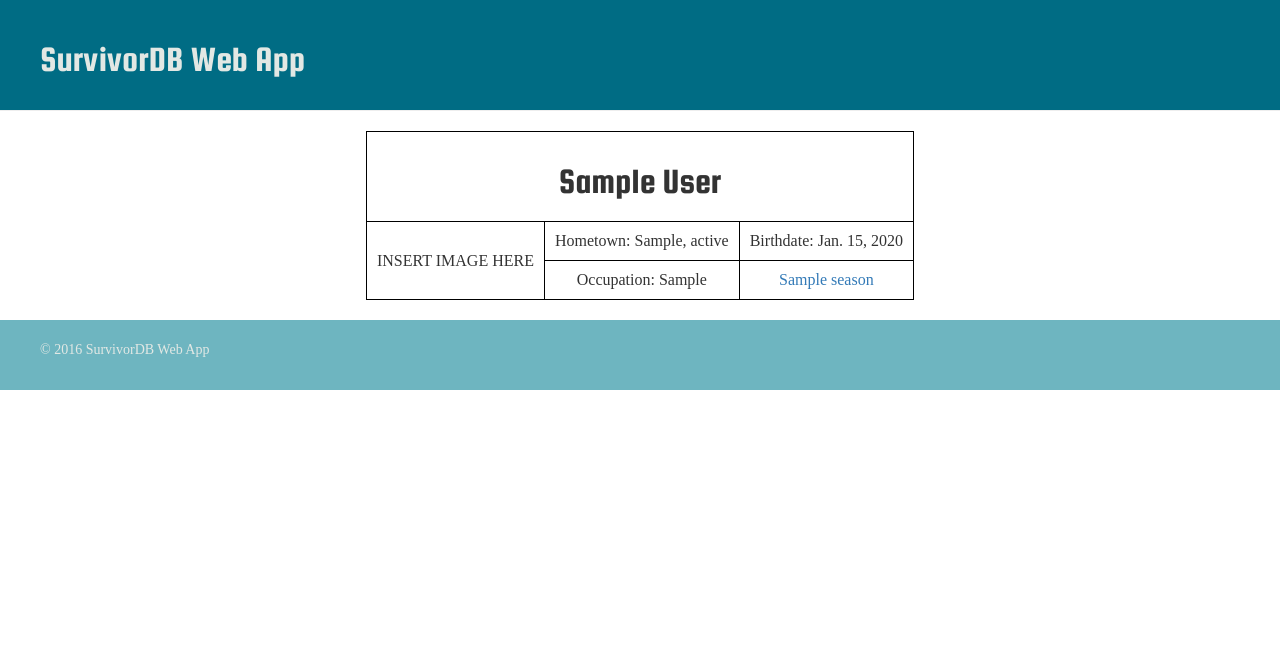
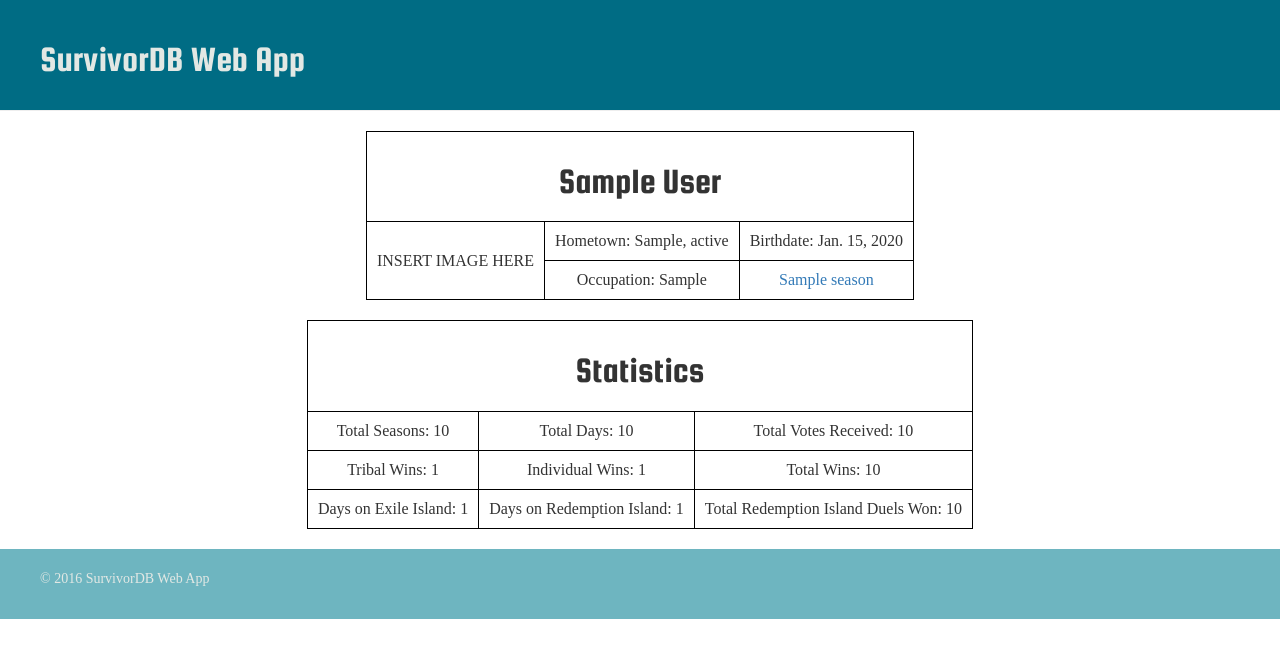
Before and after one commit to christianhoward/survivordb, a Django app: page /player/1/ in a window 1280 px wide. Shown: the top 658 px of the page. Run offline with Django 3.2, Linux system fonts and the light colour scheme; tables that the repository leaves empty hold one stand-in row (values such as "Sample post"); some libraries are stand-ins or nearby versions; some web fonts are replaced.

Commit message:
Updated Models, Views, and Template to include statistics.

```diff
--- a/webapp/models.py
+++ b/webapp/models.py
@@ -31,7 +31,6 @@ class Season(models.Model):
         return self.seasonname
 
 class PxS(models.Model):
-    # Do I need a primary key on this? PROBABLY -- One to many relationship: one player, potential multiple seaons
     pid = models.ForeignKey('Player', on_delete = models.CASCADE,)
     sid = models.ForeignKey('Season', on_delete = models.CASCADE,)
     # position they finished in
--- a/webapp/templates/webapp/player.html
+++ b/webapp/templates/webapp/player.html
@@ -14,4 +14,27 @@
         <td>{% for season in seasons %}<a href="{% url 'season' season.sid %}">{{ season.seasonname }}</a> <br>{% endfor %}</td>
     </tr>
 </table>
+<br>
+{% for stat in statistics %}
+<table>
+    <tr>
+        <td colspan=3 class="tblheader"><h1>Statistics</h1></td>
+    </tr>
+    <tr>
+        <td>Total Seasons: {{ stat.totalseasons }}</td>
+        <td>Total Days: {{ stat.totaldays }}</td>
+        <td>Total Votes Received: {{ stat.totalvotesreceived }}</td>
+    </tr>
+    <tr>
+        <td>Tribal Wins: {{ stat.tribalwins }}</td>
+        <td>Individual Wins: {{ stat.individualwins }}</td>
+        <td>Total Wins: {{ stat.totalwins }}</td>
+    </tr>
+    <tr>
+        <td>Days on Exile Island: {{ stat.daysonexile }}</td>
+        <td>Days on Redemption Island: {{ stat.daysonredemption }}</td>
+        <td>Total Redemption Island Duels Won: {{ stat.totalduelswon }}</td>
+    </tr>
+</table>
+{% endfor %}
 {% endblock %}
--- a/webapp/views.py
+++ b/webapp/views.py
@@ -1,6 +1,6 @@
 from django.shortcuts import render, get_object_or_404, redirect
 from django.views.generic import ListView
-from .models import Player, Season, PxS
+from .models import Player, Season, PxS, Statistics
 
 def home(request):
     seasons = Season.objects.order_by('sid')
@@ -8,7 +8,7 @@ def home(request):
 
 def player(request, pk):
     player = get_object_or_404(Player, pk=pk)
-    return render(request, 'webapp/player.html', {'player': player, 'seasons': player.season_set.order_by('sid')})
+    return render(request, 'webapp/player.html', {'player': player, 'seasons': player.season_set.order_by('sid'), 'statistics': player.statistics_set.all()})
 
 def season(request, pk):
     season = get_object_or_404(Season, pk=pk)
```
